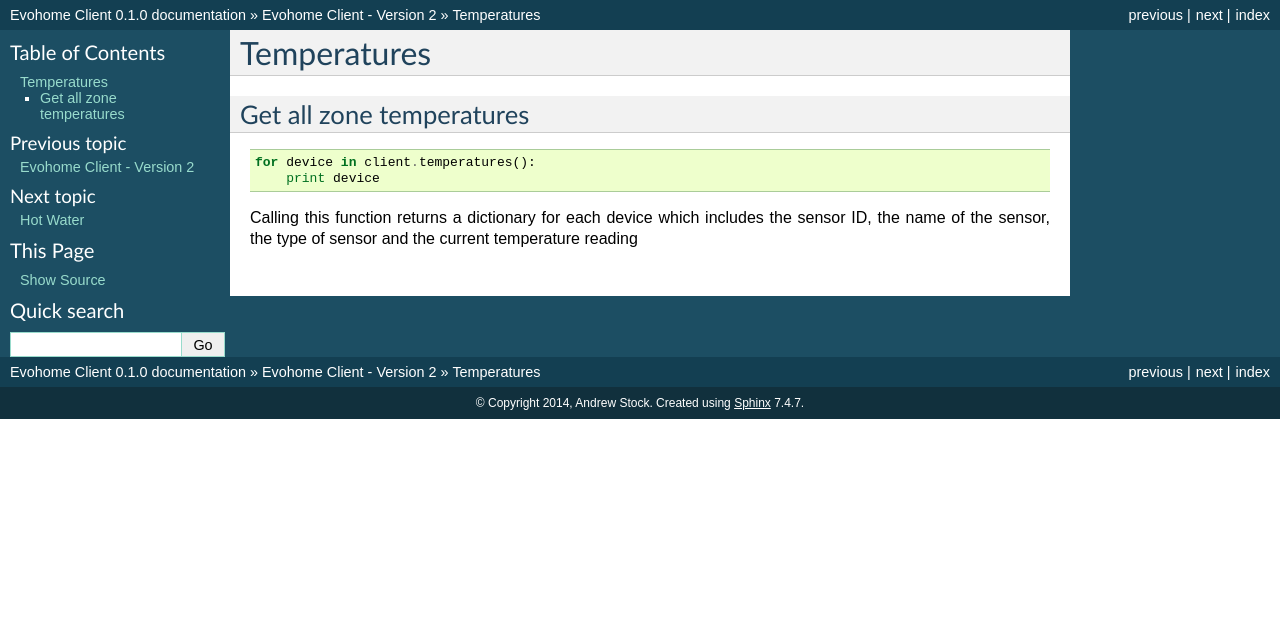
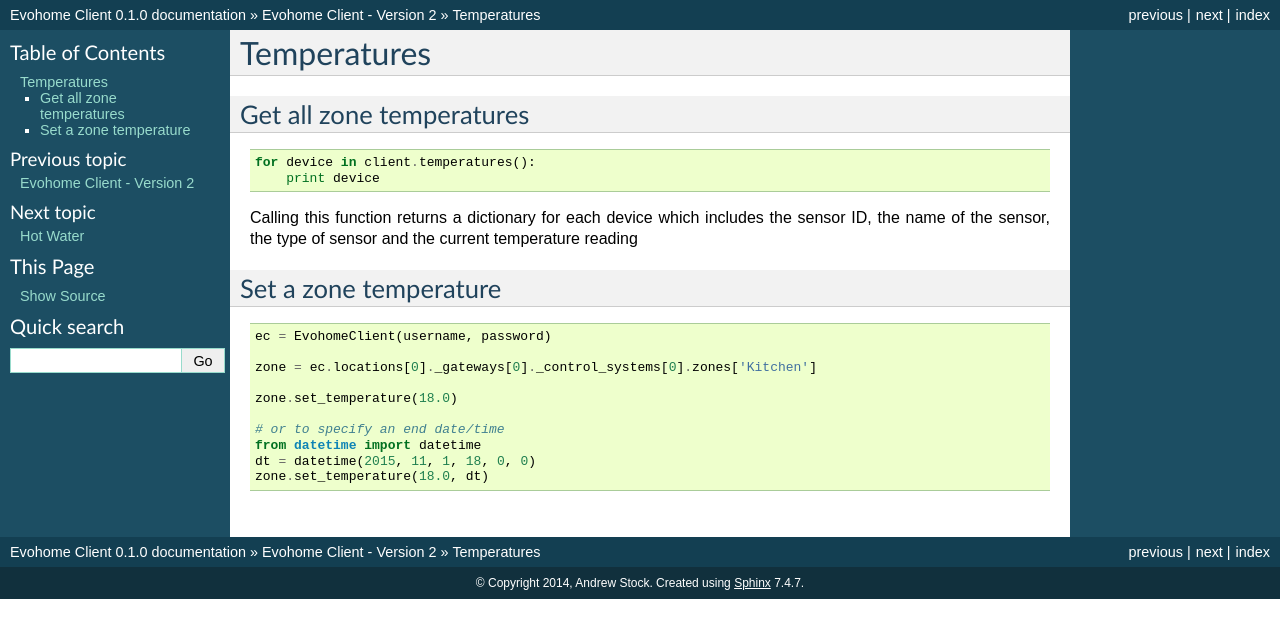
Before and after one commit to watchforstock/evohome-client, a Sphinx documentation site: the page built from docs/source/api2/temperature.rst, in a window 1280 px wide. Shown: the top 638 px of the page. Built offline with Sphinx 7.4.7, drawn with Linux system fonts in a browser that asks for light colours.

Commit message:
Add set_temperature docs

```diff
--- a/docs/source/api2/temperature.rst
+++ b/docs/source/api2/temperature.rst
@@ -10,3 +10,19 @@
         print device
 
 Calling this function returns a dictionary for each device which includes the sensor ID, the name of the sensor, the type of sensor and the current temperature reading
+
+Set a zone temperature
+----------------------
+
+.. code-block:: python
+
+    ec = EvohomeClient(username, password)
+
+    zone = ec.locations[0]._gateways[0]._control_systems[0].zones['Kitchen']
+
+    zone.set_temperature(18.0)
+
+    # or to specify an end date/time
+    from datetime import datetime
+    dt = datetime(2015, 11, 1, 18, 0, 0)
+    zone.set_temperature(18.0, dt)
```
